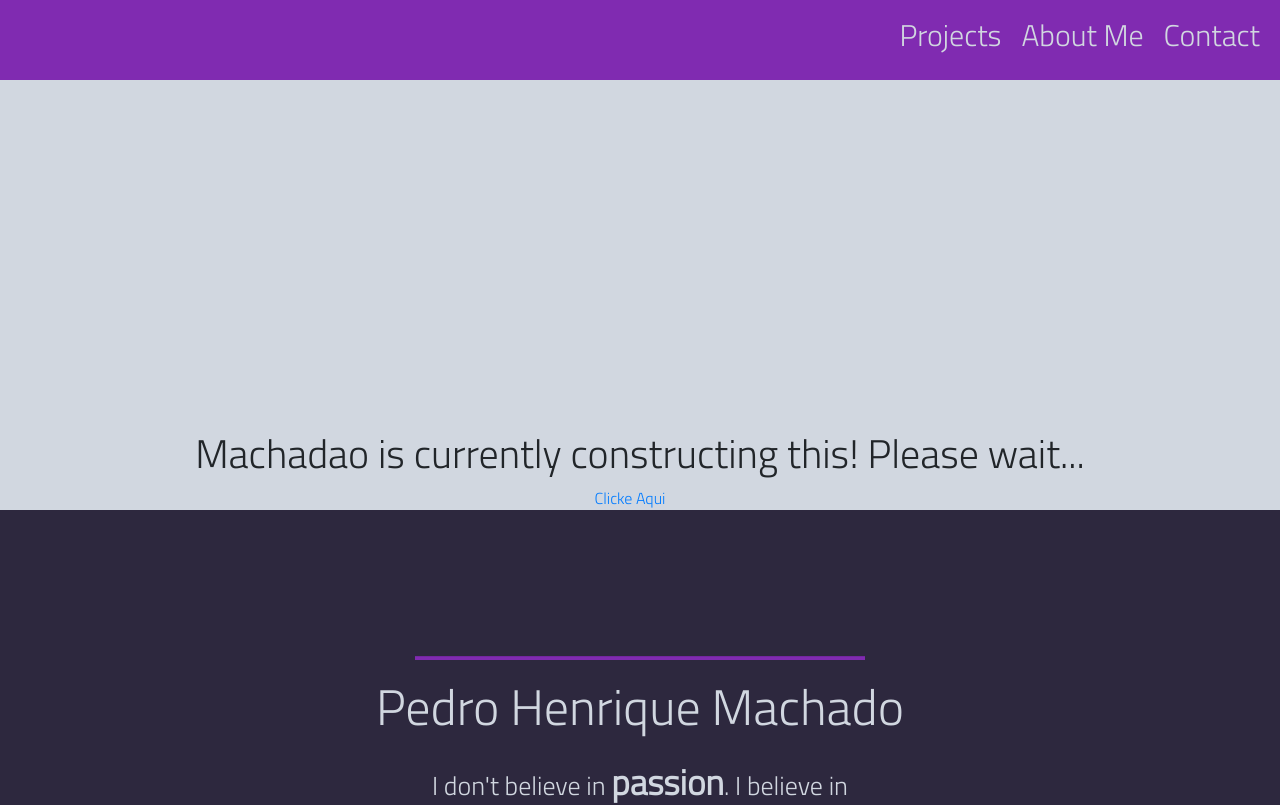
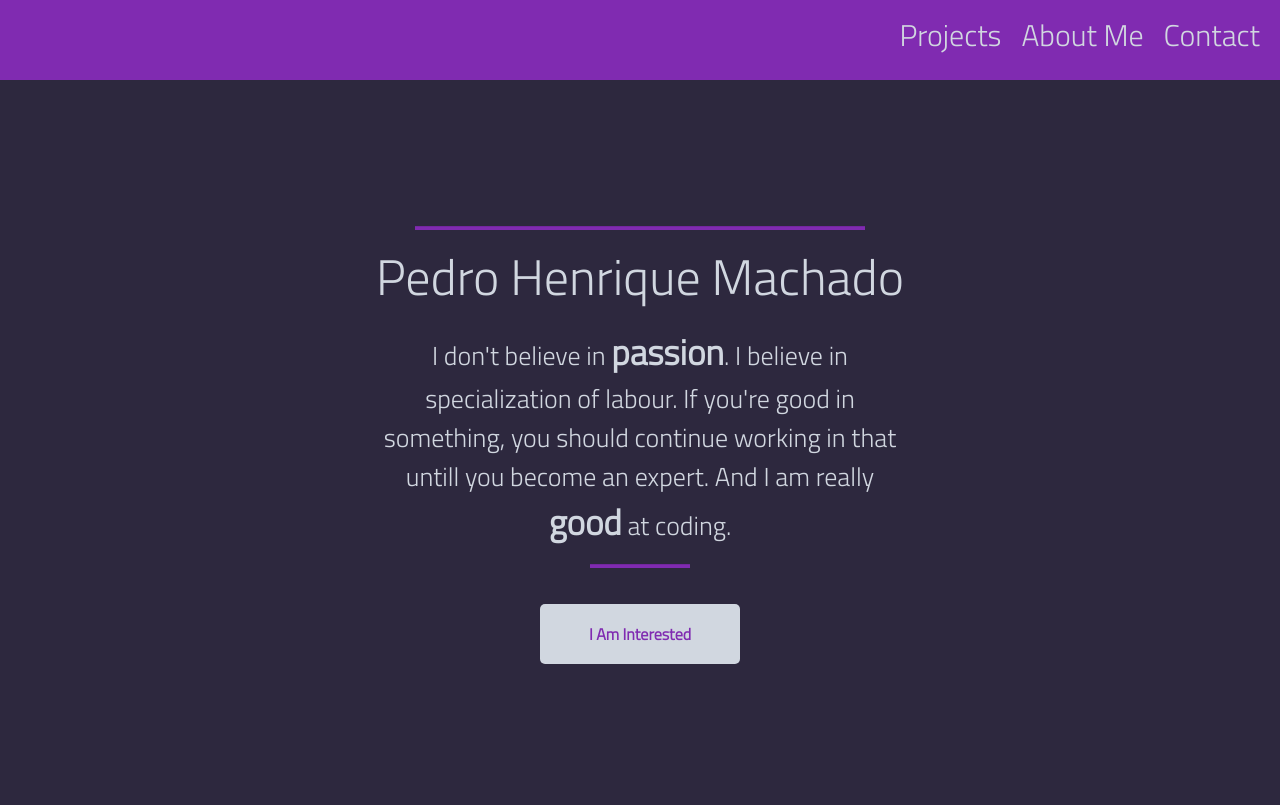
Before and after one commit to abuhorainhero/pedro-portfolio, a React (Create React App) app: page / in a window 1280 px wide. Shown: the top 805 px of the page. Built offline with nearby package versions, Linux system fonts and the light colour scheme.

Commit message:
fixed construction error

```diff
--- a/src/App.js
+++ b/src/App.js
@@ -9,10 +9,7 @@ function App() {
 
       {/* Navbar component */}
       <Header />
-      <div id="construction">
-        <h1> Machadao is currently constructing this! Please wait...</h1>
-        <a target='_blank' href="http://www.chumbogordo.com.br/wp-content/uploads/2019/06/bolsonaro-rainha-meme2.jpg">Clicke Aqui</a>
-      </div>
+
       {/* Introduction Structure */}
       <div className="home">
       <div className="container">
```
